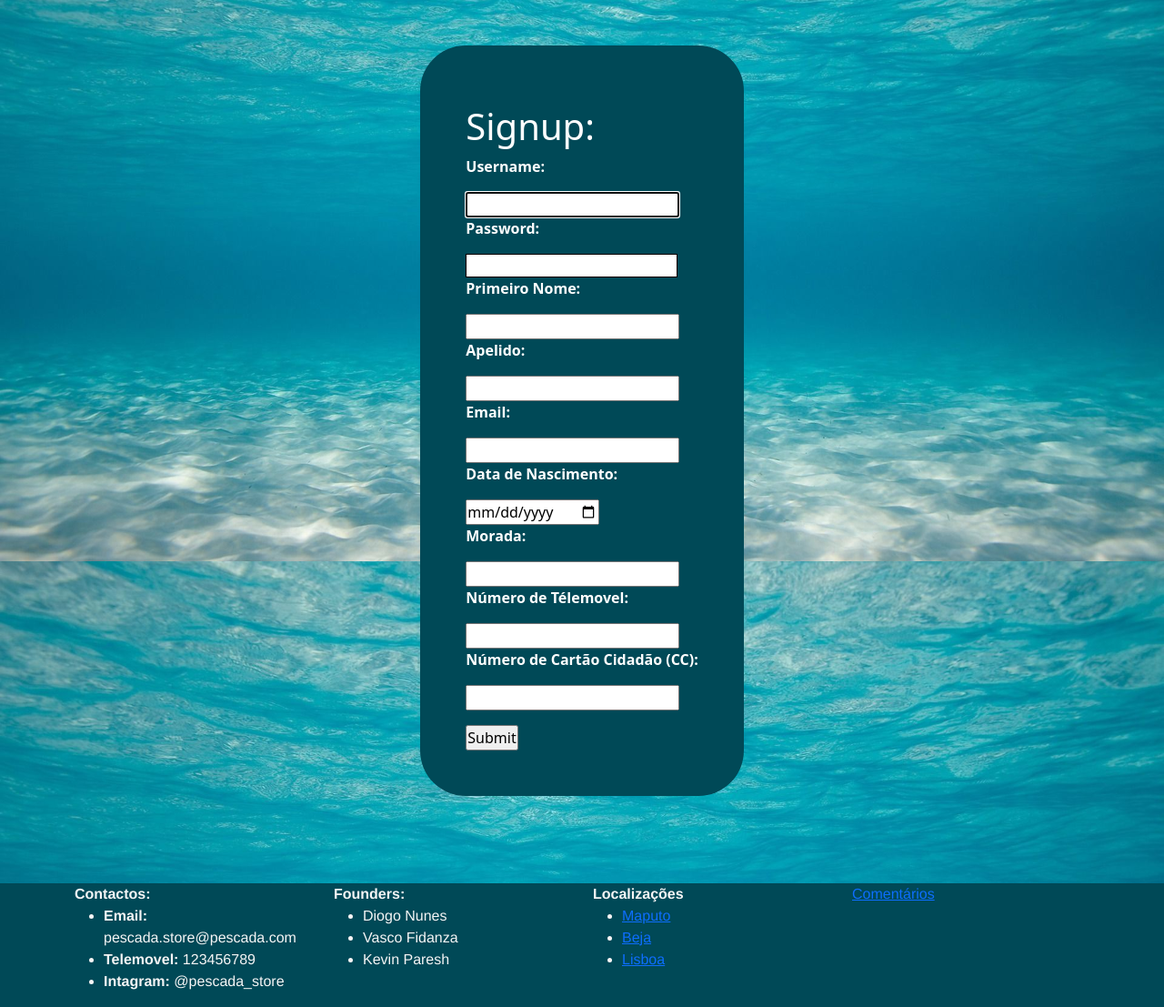
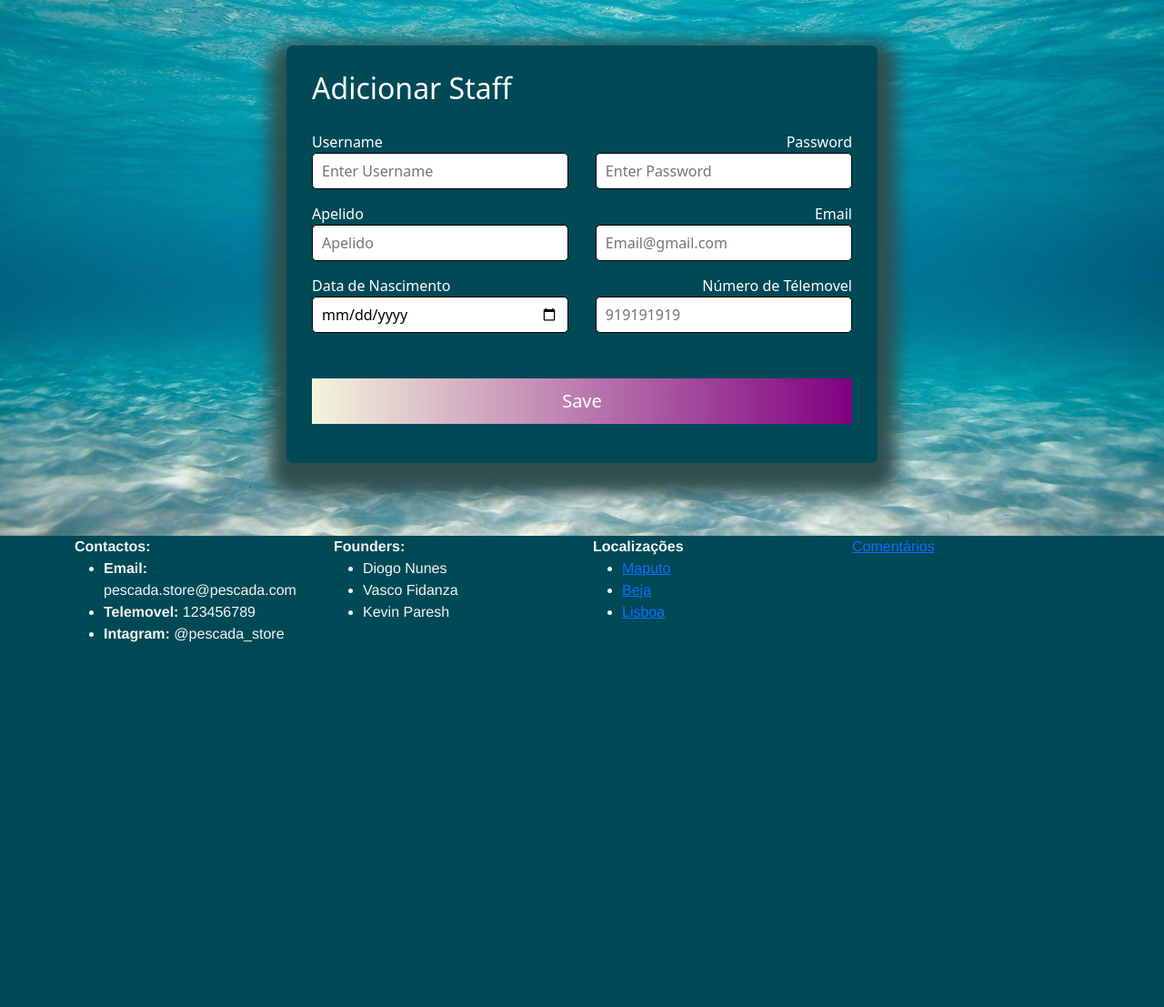
Before and after one commit to DiogoNunesDev/Clothing-Web-Site, a Django app: page /addStaff/ in a window 1280 px wide. Shown: the part 183-1290 px from the top of the page at 91% size. After the commit the page ends 889 px from the top, so only its background shows below. Run offline with Django 4.2, Linux system fonts and the light colour scheme.

Commit message:
Formulários looking good e todos com a mesma estrutura

```diff
--- a/store/static/store/css/style.css
+++ b/store/static/store/css/style.css
@@ -355,13 +355,17 @@ figure {
 
 }
 
-.signup{
+.formulario{
     max-width: 650px;
     padding: 28px;
     margin: 0 28px;
     box-shadow: 1px 15px 20px 20px darkslategrey;
-    background: none;
+    background: #004957;
     border-radius: 8px;
+}
+
+.formulario h2, label{
+    color: white;
 }
 
 .content {
@@ -369,6 +373,8 @@ figure {
     flex-wrap: wrap;
     justify-content: space-between;
     padding: 20px 0;
+    height: 100%;
+    width: 100%;
 
 }
 
--- a/store/views.py
+++ b/store/views.py
@@ -194,7 +194,6 @@ def edit_profile(request):
 
         if request.POST['email']:
             user.email = request.POST['email']
-            user.save()
             utilizador.email = request.POST['email']
 
         if request.POST['numero_telemovel']:
@@ -206,6 +205,13 @@ def edit_profile(request):
         if request.POST['nif']:
             utilizador.nif = request.POST['nif']
 
+        if request.POST['password'] & request.POST['confirm_password']:
+            if request.POST['password'] == request.POST['confirm_password']:
+                user.password = request.POST['password']
+            else:
+                return render(request, 'edit_profile.html', {'msg': 'Password confirmada incorretamente'})
+
+        user.save()
         utilizador.save()
 
         return render(request, 'profile.html')
--- a/templates/addStaff.html
+++ b/templates/addStaff.html
@@ -2,30 +2,39 @@
     {% block title %}Pescada Store: Adicionar Staff Members{% endblock %}
 
     {% block conteudo %}
-        <div class="div_formulario">
-            <form action="{% url 'addStaff' %}" method="post" class="form_type">
-                <h1>Signup:</h1>
-                {% csrf_token %}
-                <p><strong>Username: </strong></p>
-                <input type="text" name="username" autofocus>
-                <p><strong>Password: </strong></p>
-                <input type="password" name="password">
-                <p><strong>Primeiro Nome: </strong></p>
-                <input type="text" name="primeiro_nome">
-                <p><strong>Apelido: </strong></p>
-                <input type="text" name="apelido">
-                <p><strong>Email: </strong></p>
-                <input type="email" name="email">
-                <p><strong>Data de Nascimento: </strong></p>
-                <input type="date" name="data_nascimento">
-                <p><strong>Morada: </strong></p>
-                <input type="text" name="morada">
-                <p><strong>Número de Télemovel: </strong></p>
-                <input type="number" name="numero_telemovel">
-                <p><strong>Número de Cartão Cidadão (CC): </strong></p>
-                <input type="number" name="num_cartao_cidadao">
-                <p></p>
-                <input type="submit" value="Submit">
-            </form>
-        </div>
+    <div class="formulario">
+        <form action="{% url 'addStaff' %}" method="post" class="">
+            {% csrf_token %}
+            <h2>Adicionar Staff</h2>
+            <div class="content">
+                <div class="input-box">
+                    <label for="username">Username</label>
+                    <input type="text" placeholder="Enter Username" name="username" required>
+                </div>
+                <div class="input-box">
+                    <label for="password">Password</label>
+                    <input type="password" placeholder="Enter Password" name="password" required>
+                </div>
+                <div class="input-box">
+                    <label for="apelido">Apelido</label>
+                    <input type="text" placeholder="Apelido" name="apelido" required>
+                </div>
+                <div class="input-box">
+                    <label for="email">Email</label>
+                    <input type="email" placeholder="Email@gmail.com" name="email" required>
+                </div>
+                <div class="input-box">
+                    <label for="data_nascimento">Data de Nascimento</label>
+                    <input type="date" name="data_nascimento" required>
+                </div>
+                <div class="input-box">
+                    <label for="numero_telemovel">Número de Télemovel</label>
+                    <input type="number" placeholder="919191919" name="numero_telemovel" required>
+                </div>
+            </div>
+            <div class="button-container">
+                <button type="submit">Save</button>
+            </div>
+        </form>
+    </div>
     {% endblock %}
--- a/templates/home.html
+++ b/templates/home.html
@@ -164,6 +164,28 @@
                     <figcaption>Pescada Cambucu</figcaption>
                 </figure>
             </div>
+            <div class="contact">
+                <h1 class="heading"> <span>Contact</span></h1>
+
+                <div class="row">
+                    <iframe class="map" src="https://www.google.com/maps/embed?pb=!1m18!1m12!1m3!1d3111.8680128920523!2d-9.152949900000028!3d38.743790900000015!2m3!1f0!2f0!3f0!3m2!1i1024!2i768!4f13.1!3m3!1m2!1s0xd19338fb6c0f5ad%3A0xd3a65b4dba2ca868!2sResid%C3%AAncia%20de%20estudantes%20Livensa%20Living%20Lisboa%20Cidade%20Universit%C3%A1ria!5e0!3m2!1spt-PT!2spt!4v1682617130849!5m2!1spt-PT!2spt"  allowfullscreen="" loading="lazy" referrerpolicy="no-referrer-when-downgrade"></iframe>
+                </div>
+                <form action="">
+                    <div class="inputBox">
+                        <span class="fas fa-user"></span>
+                        <input type="text" placeholder="name">
+                    </div>
+                    <div class="inputBox">
+                        <span class="fas fa-envelope"></span>
+                        <input type="email" placeholder="email">
+                    </div>
+                    <div class="inputBox">
+                        <span class="fas fa-phone"></span>
+                        <input type="number" placeholder="number">
+                    </div>
+                    <input type="submit" value="Contact Now">
+                </form>
+            </div>
         {% endblock %}
     </main>
     <footer>
```
Also changed, not shown: templates/addProduct.html (+34 -19 lines), templates/editProfile.html (+57 -6 lines), templates/signup.html (+2 -10 lines), db.sqlite3.
